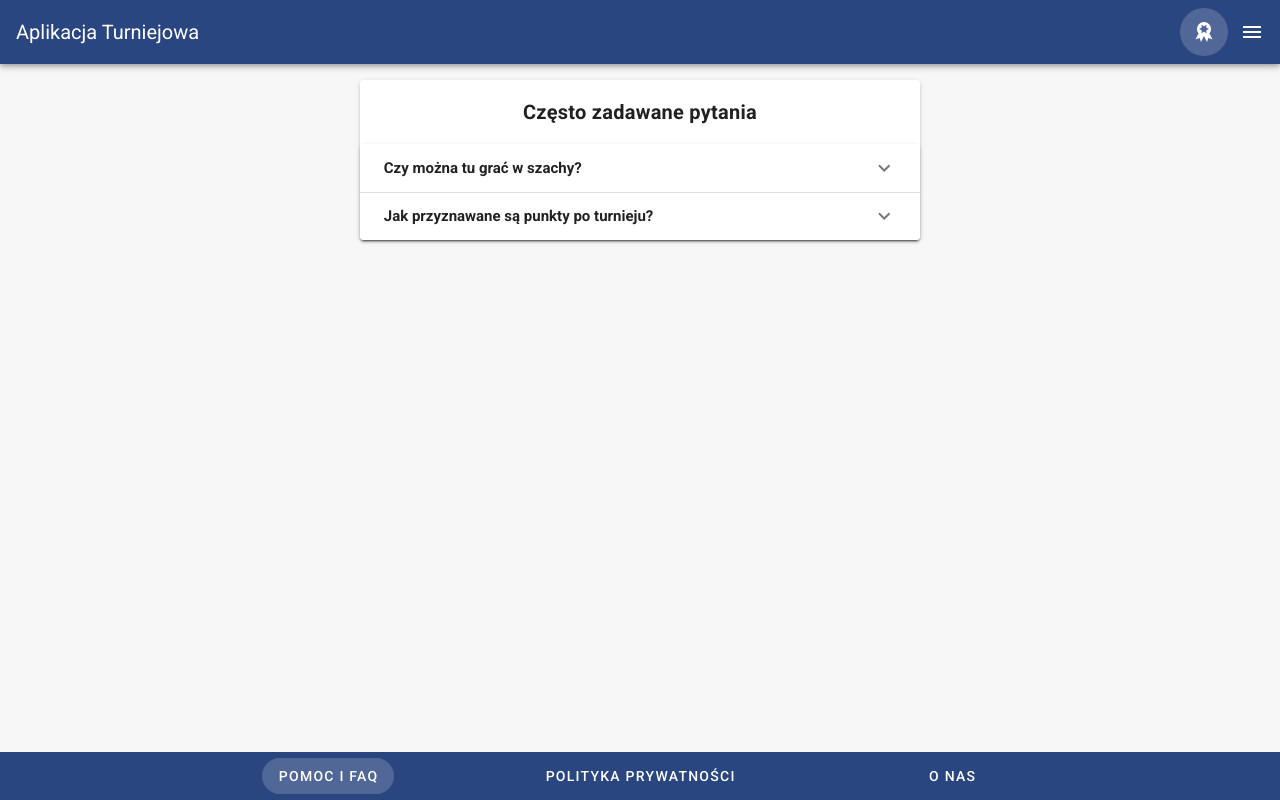
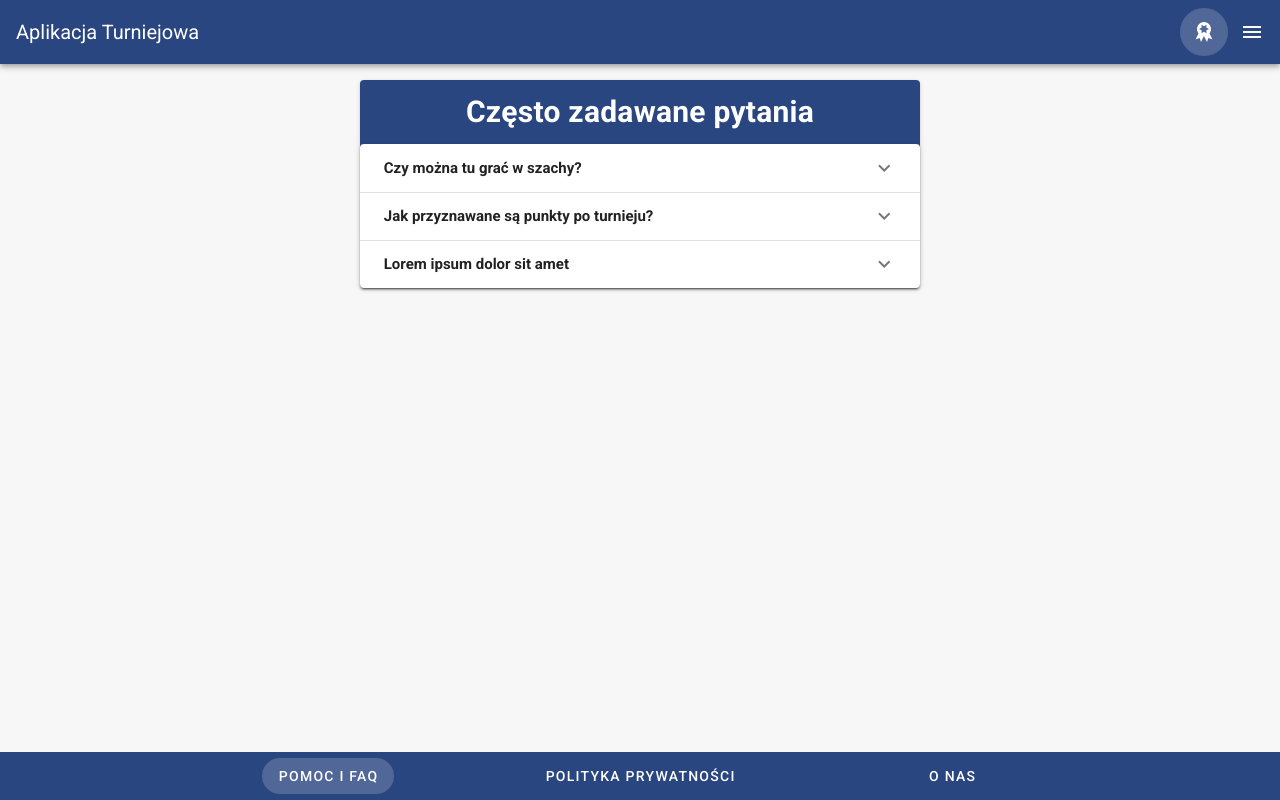
Before and after one commit to skni-kod/TournamentAppFrontend, a Vue app: page /faq in a window 1280 px wide. Shown: the top 800 px of the page. Built offline with nearby package versions, Linux system fonts and the light colour scheme.

Commit message:
FAQ i guess

```diff
--- a/public/index.html
+++ b/public/index.html
@@ -3,7 +3,11 @@
   <head>
     <meta charset="utf-8" />
     <meta http-equiv="X-UA-Compatible" content="IE=edge" />
-    <meta name="viewport" content="width=device-width,initial-scale=1.0" />
+    <meta
+      name="viewport"
+      content="user-scalable=no, width=device-width, initial-scale=1.0"
+    />
+    <meta name="apple-mobile-web-app-capable" content="yes" />
     <link rel="icon" href="<%= BASE_URL %>favicon.ico" />
     <title>Aplikacja Turniejowa</title>
     <link
@@ -29,7 +33,7 @@
 </html>
 
 <style>
-  #app{
+  #app {
     background-color: rgb(245, 245, 245);
   }
 </style>
--- a/src/App.vue
+++ b/src/App.vue
@@ -22,3 +22,13 @@ import { Component } from 'vue-property-decorator';
 })
 export default class App extends Vue {}
 </script>
+<style scoped>
+html,
+body {
+  overflow-x: hidden;
+}
+body {
+  position: relative;
+  width: 100%;
+}
+</style>
--- a/src/components/Footer.vue
+++ b/src/components/Footer.vue
@@ -8,7 +8,7 @@
         :key="i"
         class="text-center"
       >
-        <v-btn rounded text :class="'primary'" :to="link.link"
+        <v-btn rounded text class="primary btn-fix" :to="link.link"
           >{{ link.text }}
         </v-btn>
       </v-col>
--- a/src/components/TournamentInfo.vue
+++ b/src/components/TournamentInfo.vue
@@ -4,9 +4,9 @@
       <v-divider></v-divider>
       <v-col class="col-12 col-md-6 mb-5">
         <GmapMap
-          :center="{lat:50.036478837861466,lng:22.00336856058096}"
+          :center="{ lat: 50.036478837861466, lng: 22.00336856058096 }"
           :zoom="12"
-          style="width:100%;height:100%;"
+          style="width: 100%; height: 100%"
         >
         </GmapMap>
       </v-col>
--- a/src/router/index.ts
+++ b/src/router/index.ts
@@ -1,6 +1,6 @@
 import Vue from 'vue';
 import VueRouter, { RouteConfig } from 'vue-router';
-import store from '@/store'
+import store from '@/store';
 
 Vue.use(VueRouter);
 
@@ -8,14 +8,15 @@ const routes: Array<RouteConfig> = [
   {
     path: '/login',
     name: 'Login',
-    component: () => import(/* webpackChunkName: "login" */ '../views/Login.vue'),
+    component: () =>
+      import(/* webpackChunkName: "login" */ '../views/Login.vue'),
     beforeEnter: (to, from, next) => {
       if (!store.getters.isAuthenticated) {
         next();
       } else {
         next({ name: 'Home' });
       }
-    }
+    },
   },
   {
     path: '/',
@@ -25,12 +26,14 @@ const routes: Array<RouteConfig> = [
   {
     path: '/user',
     name: 'User',
-    component: () => import(/* webpackChunkName: "user" */ '../views/TheUser.vue'),
+    component: () =>
+      import(/* webpackChunkName: "user" */ '../views/TheUser.vue'),
   },
   {
-    path: "/tournament/:id/:module?",
-    name: "Tournament Info",
-    component: () => import(/* webpackChunkName: "tournament" */ '../views/TheTournament.vue'),
+    path: '/tournament/:id/:module?',
+    name: 'Tournament Info',
+    component: () =>
+      import(/* webpackChunkName: "tournament" */ '../views/TheTournament.vue'),
   },
   {
     path: '/faq',
@@ -40,24 +43,23 @@ const routes: Array<RouteConfig> = [
   {
     path: '/privacy-policy',
     name: 'Privacy Policy',
-    component: () => import(/* webpackChunkName: "privacy-policy" */ '../views/PrivacyPolicy.vue'),
+    component: () =>
+      import(
+        /* webpackChunkName: "privacy-policy" */ '../views/PrivacyPolicy.vue'
+      ),
   },
   {
     path: '/skni',
     name: 'SKNI',
     beforeEnter() {
       window.open('https://kod.prz.edu.pl/#/', '_blank');
-    }
+    },
   },
   {
-    path: "/retrive",
-    name: "Retrive",
-    component: () => import(/* webpackChunkName: "retrive" */ '../views/Retrive.vue'),
-  },
-  {
-    path:"/faq",
-    name:"FAQ",
-    component:()=>import(/* webpackChunkName: "faq" */ '../views/FAQ.vue')
+    path: '/retrive',
+    name: 'Retrive',
+    component: () =>
+      import(/* webpackChunkName: "retrive" */ '../views/Retrive.vue'),
   },
 ];
 
--- a/src/views/FAQ.vue
+++ b/src/views/FAQ.vue
@@ -1,17 +1,20 @@
 <template>
-  <v-container>
+  <v-container rounded>
     <v-row justify="center">
       <v-col cols="12" sm="10" md="8" lg="6" xl="4" class="pa-md-4">
-        <v-card>
-          <v-card-title class="justify-center"
-            ><b> Często zadawane pytania</b>
+        <v-card class="primary white--text">
+          <v-card-title class="justify-center">
+            <h2>Często zadawane pytania</h2>
           </v-card-title>
-          <v-expansion-panels multiple accordion>
-            <v-expansion-panel v-for="(item, id) in questions" :key="id">
-              <v-expansion-panel-header
-                ><b>{{ item.question }}</b></v-expansion-panel-header
+          <v-expansion-panels accordion multiple>
+            <v-expansion-panel
+              v-for="(item, id) in questions"
+              :key="id"
+              class="text-justify"
+            >
+              <v-expansion-panel-header>
+                <h4>{{ item.question }}</h4></v-expansion-panel-header
               >
-
               <v-expansion-panel-content>
                 {{ item.answer }}
               </v-expansion-panel-content>
@@ -41,6 +44,11 @@ export default class FAQ extends Vue {
           answer:
             'Lorem ipsum dolor sit amet, consectetur adipiscing elit. Etiam semper, arcu vitae ornare maximus, est leo ullamcorper felis, a elementum lorem lectus ut nisl. Donec fringilla iaculis mauris, vel tincidunt eros malesuada ac. Morbi molestie, tellus non facilisis laoreet, velit leo ullamcorper leo, sit amet vehicula velit turpis eget elit.',
         },
+        {
+          question: 'Lorem ipsum dolor sit amet',
+          answer:
+            'Quia labore voluptas et aut ipsa sit. Nihil voluptatem excepturi nostrum error dolor voluptas et. Quo doloremque ut sunt. Voluptatem neque inventore corporis ut sit quia. Neque dolorem est dicta iure. Excepturi quia aut dignissimos consequatur quia ut blanditiis enim.',
+        },
       ],
     };
   }
--- a/src/views/TheUser.vue
+++ b/src/views/TheUser.vue
@@ -1,6 +1,6 @@
 <template>
   <div>
-    <v-card max-width="700" class="mx-auto">
+    <v-card max-width="60%" class="mx-auto">
       <v-container>
         <v-row dense>
           <v-col>
@@ -13,7 +13,7 @@
 
                 <v-list-item-content two-line>
                   <v-list-item-title
-                    >{{ info[0] }} {{ info[1] }}</v-list-item-title
+                    ><b>{{ info[0] }} {{ info[1] }}</b></v-list-item-title
                   >
                   <v-list-item-subtitle>{{ info[2] }}</v-list-item-subtitle>
                 </v-list-item-content>
@@ -61,7 +61,7 @@ export default class TheUser extends Vue {
             this.$data.info = basic;
             this.$data.id = this.$store.getters.id;
 
-            let player_id:any;
+            let player_id: any;
             player_id = data.profile[0];
             axios
               .get('profile/' + player_id + '/', {
```
